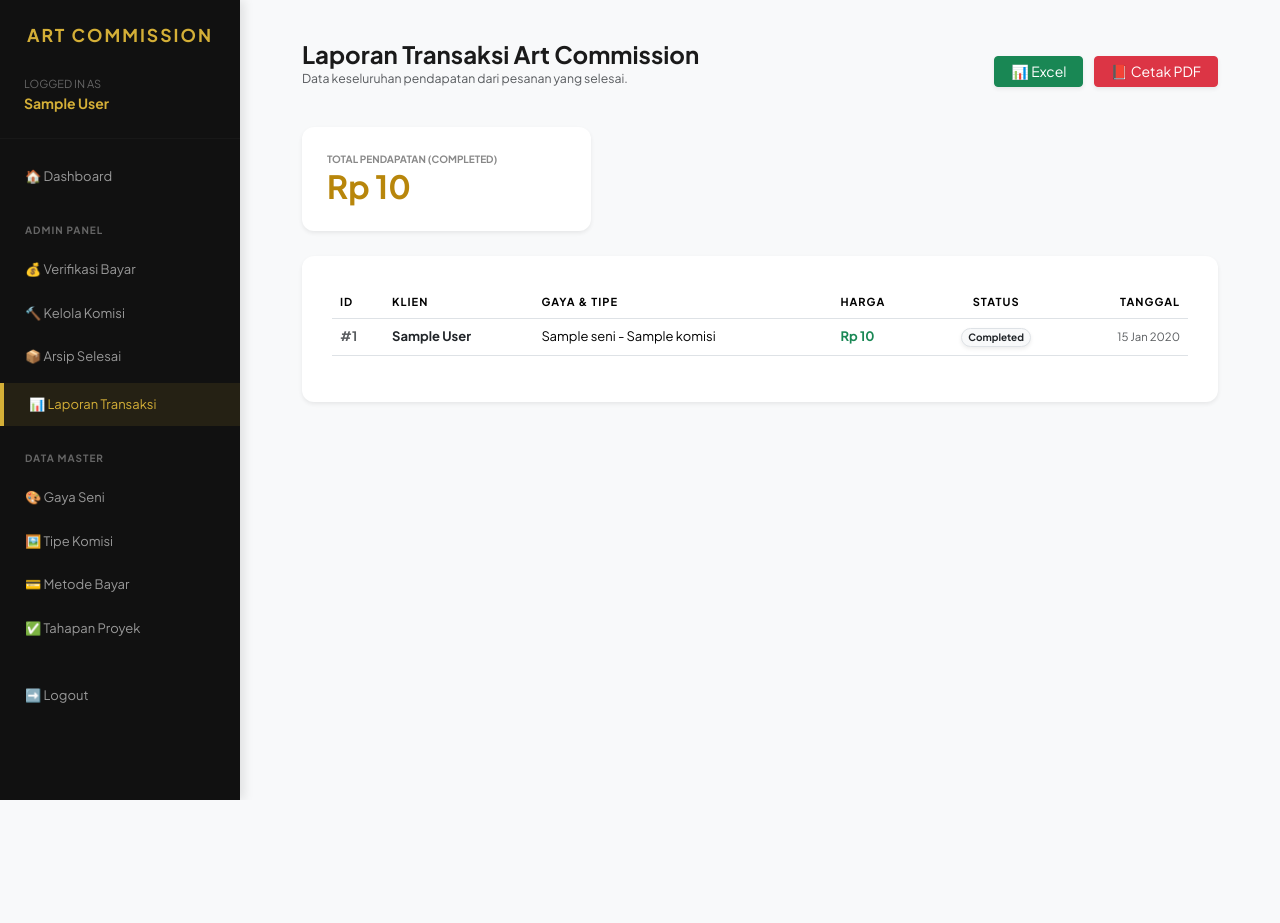
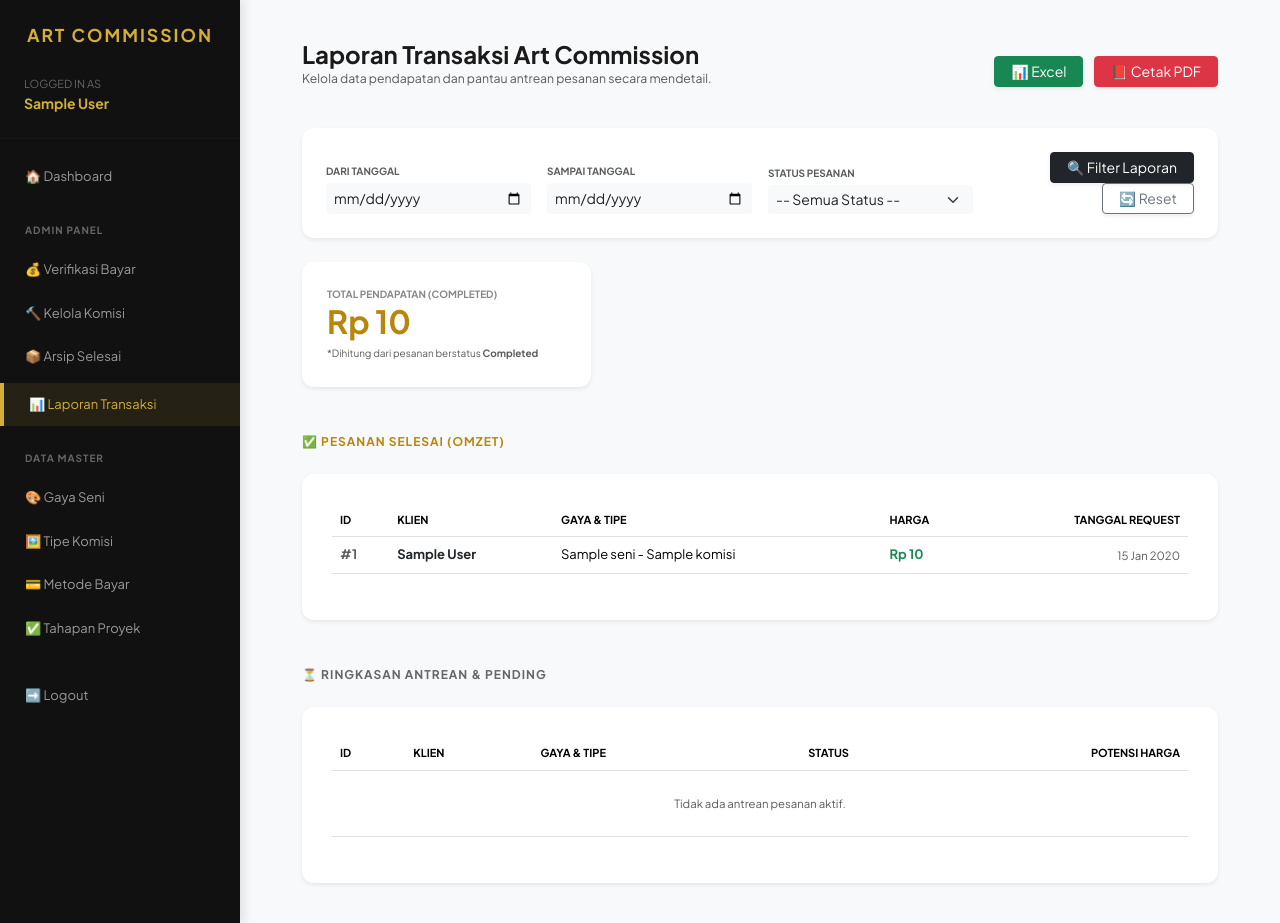
Before and after one commit to dapimorales/art-comissionn-system, a CodeIgniter app: page /art_commision_ci3/laporan in a window 1280 px wide. Before the commit the page ends 800 px from the top, so only its background shows below. Run offline with CodeIgniter, Linux system fonts and the light colour scheme; the visitor is signed in with stand-in values (Sample User, id 1); tables that the repository leaves empty or names only in its code hold one stand-in row (values such as "Sample post").

Commit message:
KELARRRRRR

```diff
--- a/application/controllers/Laporan.php
+++ b/application/controllers/Laporan.php
@@ -13,36 +13,75 @@ class Laporan extends CI_Controller {
         $this->load->model('Komisi_model');
     }
 
-    // Tampilan Laporan Utama
-    public function index() {
-        $data['title'] = 'Laporan Transaksi Art Commission';
+   public function index() {
+    $data['title'] = 'Laporan Transaksi Art Commission';
 
-        // 1. Ambil semua data komisi
-        $data['laporan'] = $this->Komisi_model->get_all_komisi();
+    // Ambil filter dari URL
+    $tgl_awal = $this->input->get('tgl_awal');
+    $tgl_akhir = $this->input->get('tgl_akhir');
+    $status_filter = $this->input->get('status');
 
-        // 2. Hitung Total Pendapatan (Hanya yang statusnya Completed)
+    // --- 1. DATA KHUSUS SELESAI (UNTUK TABEL ATAS) ---
+    $this->db->select('komisi.*, users.nama as nama_klien, gaya_seni.nama_gaya, tipe_komisi.nama_tipe');
+    $this->db->from('komisi');
+    $this->db->join('users', 'komisi.id_klien = users.id_user');
+    $this->db->join('gaya_seni', 'komisi.id_gaya = gaya_seni.id_gaya');
+    $this->db->join('tipe_komisi', 'komisi.id_tipe = tipe_komisi.id_tipe');
+
+    // KUNCI: Paksa hanya status Completed yang masuk ke sini agar tidak campur
+    $this->db->where('komisi.status_komisi', 'Completed');
+
+    if ($tgl_awal && $tgl_akhir) {
+        $this->db->where('DATE(tanggal_request) >=', $tgl_awal);
+        $this->db->where('DATE(tanggal_request) <=', $tgl_akhir);
+    }
+
+    $this->db->order_by('tanggal_request', 'DESC');
+    // VARIABEL INI HARUS SAMA DENGAN DI VIEW
+    $data['laporan_selesai'] = $this->db->get()->result();
+
+
+    // --- 2. DATA KHUSUS ANTREAN (UNTUK TABEL BAWAH) ---
+    $this->db->select('komisi.*, users.nama as nama_klien, gaya_seni.nama_gaya, tipe_komisi.nama_tipe');
+    $this->db->from('komisi');
+    $this->db->join('users', 'komisi.id_klien = users.id_user');
+    $this->db->join('gaya_seni', 'komisi.id_gaya = gaya_seni.id_gaya');
+    $this->db->join('tipe_komisi', 'komisi.id_tipe = tipe_komisi.id_tipe');
+
+    // Logika Filter Status untuk Antrean
+    if ($status_filter && $status_filter != 'Completed') {
+        $this->db->where('komisi.status_komisi', $status_filter);
+    } else {
+        $this->db->where_in('komisi.status_komisi', ['Pending', 'In Progress']);
+    }
+
+    $this->db->order_by('tanggal_request', 'ASC');
+    $data['laporan_antrean'] = $this->db->get()->result();
+
+
+    // --- 3. HITUNG TOTAL PENDAPATAN ---
+    if ($status_filter && $status_filter != 'Completed') {
+        $data['total_pendapatan'] = 0;
+    } else {
         $this->db->select_sum('total_harga');
         $this->db->where('status_komisi', 'Completed');
+        if ($tgl_awal && $tgl_akhir) {
+            $this->db->where('DATE(tanggal_request) >=', $tgl_awal);
+            $this->db->where('DATE(tanggal_request) <=', $tgl_akhir);
+        }
         $query = $this->db->get('komisi');
-        $result = $query->row();
-        $data['total_pendapatan'] = $result->total_harga ?? 0;
-
-        // 3. Load View dengan folder yang disederhanakan
-        $this->load->view('layout/v_header', $data);
-        $this->load->view('laporan/v_index', $data); // Folder views/laporan/v_index.php
-        $this->load->view('layout/v_footer');
+        $data['total_pendapatan'] = $query->row()->total_harga ?? 0;
     }
 
-    // Fitur Export Excel (Tanpa Library Berat)
-    // Fungsi ini hanya sebagai trigger jika diperlukan redirect,
-    // karena ekspor sebenarnya sudah kita tangani via JavaScript di View agar cepat.
+    $this->load->view('layout/v_header', $data);
+    $this->load->view('laporan/v_index', $data);
+    $this->load->view('layout/v_footer');
+}
+
     public function export_excel() {
         $this->index();
     }
 
-    // Fitur Export PDF
-    // Kita gunakan window.print() di browser via View agar tampilan
-    // identik dengan apa yang Anda lihat di layar (What You See Is What You Get).
     public function export_pdf() {
         $this->index();
     }
--- a/application/views/laporan/v_index.php
+++ b/application/views/laporan/v_index.php
@@ -2,87 +2,145 @@
     <div class="d-flex justify-content-between align-items-center mb-4">
         <div>
             <h4 class="fw-bold m-0" style="color: var(--text-black);">Laporan Transaksi Art Commission</h4>
-            <p class="text-muted small">Data keseluruhan pendapatan dari pesanan yang selesai.</p>
+            <p class="text-muted small">Kelola data pendapatan dan pantau antrean pesanan secara mendetail.</p>
         </div>
-        <div class="d-print-none"> <button onclick="exportTableToExcel('tabelLaporan', 'Laporan-Komisi')" class="btn btn-sm btn-success shadow-sm px-3">📊 Excel</button>
+        <div class="d-print-none">
+            <button onclick="exportTableToExcel('areaLaporan', 'Laporan-Art-Commission')" class="btn btn-sm btn-success shadow-sm px-3">📊 Excel</button>
             <button onclick="window.print()" class="btn btn-sm btn-danger shadow-sm px-3 ms-2">📕 Cetak PDF</button>
         </div>
     </div>
 
-    <div class="row mb-4">
+    <div class="table-box shadow-sm border-0 mb-4 p-4 d-print-none">
+        <form action="<?= base_url('laporan'); ?>" method="get" class="row align-items-end g-3">
+            <div class="col-md-3">
+                <label class="small fw-bold text-muted mb-1" style="font-size: 10px;">DARI TANGGAL</label>
+                <input type="date" name="tgl_awal" class="form-control form-control-sm border-0 bg-light shadow-none" value="<?= $this->input->get('tgl_awal'); ?>">
+            </div>
+            <div class="col-md-3">
+                <label class="small fw-bold text-muted mb-1" style="font-size: 10px;">SAMPAI TANGGAL</label>
+                <input type="date" name="tgl_akhir" class="form-control form-control-sm border-0 bg-light shadow-none" value="<?= $this->input->get('tgl_akhir'); ?>">
+            </div>
+            <div class="col-md-3">
+                <label class="small fw-bold text-muted mb-1" style="font-size: 10px;">STATUS PESANAN</label>
+                <select name="status" class="form-select form-select-sm border-0 bg-light shadow-none">
+                    <option value="">-- Semua Status --</option>
+                    <option value="Pending" <?= ($this->input->get('status') == 'Pending') ? 'selected' : ''; ?>>Pending</option>
+                    <option value="In Progress" <?= ($this->input->get('status') == 'In Progress') ? 'selected' : ''; ?>>In Progress</option>
+                    <option value="Completed" <?= ($this->input->get('status') == 'Completed') ? 'selected' : ''; ?>>Completed</option>
+                </select>
+            </div>
+            <div class="col-md-3 text-end">
+                <button type="submit" class="btn btn-sm btn-dark px-3 shadow-sm">🔍 Filter Laporan</button>
+                <a href="<?= base_url('laporan'); ?>" class="btn btn-sm btn-outline-secondary px-3 shadow-sm ms-1">🔄 Reset</a>
+            </div>
+        </form>
+    </div>
+
+    <div id="areaLaporan">
+        <div class="d-none d-print-block mb-4 p-2 border-bottom">
+            <h5 class="fw-bold">Laporan Transaksi Art Commission</h5>
+            <p class="small m-0">
+                Periode: <?= $this->input->get('tgl_awal') ? date('d M Y', strtotime($this->input->get('tgl_awal'))) : 'Semua Waktu'; ?> s/d <?= $this->input->get('tgl_akhir') ? date('d M Y', strtotime($this->input->get('tgl_akhir'))) : 'Sekarang'; ?>
+                | Status: <b><?= $this->input->get('status') ? $this->input->get('status') : 'Semua Status'; ?></b>
+            </p>
+        </div>
+
+        <?php if(!$this->input->get('status') || $this->input->get('status') == 'Completed'): ?>
+        <div class="row mb-5">
             <div class="col-md-4">
                 <div class="stat-card shadow-sm border-0">
                     <div class="card-title" style="font-size: 10px; font-weight: 700; color: #888;">TOTAL PENDAPATAN (COMPLETED)</div>
                     <div class="display-4" style="color: var(--gold-primary); font-size: 2rem; font-weight: 800;">
                         Rp <?= number_format($total_pendapatan ?? 0, 0, ',', '.'); ?>
                     </div>
+                    <small class="text-muted" style="font-size: 10px;">*Dihitung dari pesanan berstatus <b>Completed</b></small>
                 </div>
             </div>
         </div>
+        <?php endif; ?>
 
-    <div class="table-box shadow-sm border-0" id="tabelLaporan">
+        <?php if(!$this->input->get('status') || $this->input->get('status') == 'Completed'): ?>
+        <h6 class="fw-bold mb-3" style="color: var(--gold-primary); letter-spacing: 1px; font-size: 12px;">✅ PESANAN SELESAI (OMZET)</h6>
+        <div class="table-box shadow-sm border-0 mb-5">
             <table class="table align-middle" style="font-size: 13px;">
                 <thead>
-                <tr style="color: var(--gold-primary); text-transform: uppercase; font-size: 11px; letter-spacing: 1px;">
+                    <tr style="color: #888; text-transform: uppercase; font-size: 11px;">
                         <th>ID</th>
                         <th>Klien</th>
                         <th>Gaya & Tipe</th>
                         <th>Harga</th>
-                    <th class="text-center">Status</th>
-                    <th class="text-end">Tanggal</th>
+                        <th class="text-end">Tanggal Request</th>
                     </tr>
                 </thead>
                 <tbody>
-                <?php foreach($laporan as $row): ?>
+                    <?php if(empty($laporan_selesai)): ?>
+                        <tr><td colspan="5" class="text-center py-4 text-muted small">Tidak ada data transaksi selesai.</td></tr>
+                    <?php else: ?>
+                        <?php foreach($laporan_selesai as $row): ?>
                         <tr>
                             <td class="text-muted fw-bold">#<?= $row->id_komisi; ?></td>
                             <td class="fw-bold text-dark"><?= $row->nama_klien; ?></td>
                             <td><?= $row->nama_gaya; ?> - <?= $row->nama_tipe; ?></td>
                             <td class="fw-bold text-success">Rp <?= number_format($row->total_harga, 0, ',', '.'); ?></td>
-                    <td class="text-center">
-                        <span class="badge rounded-pill bg-light text-dark border shadow-sm" style="font-size: 10px;">
-                            <?= $row->status_komisi; ?>
-                        </span>
-                    </td>
                             <td class="text-end text-muted small"><?= date('d M Y', strtotime($row->tanggal_request)); ?></td>
                         </tr>
                         <?php endforeach; ?>
+                    <?php endif; ?>
                 </tbody>
             </table>
+        </div>
+        <?php endif; ?>
+
+        <?php if(!$this->input->get('status') || $this->input->get('status') != 'Completed'): ?>
+        <h6 class="fw-bold mb-3" style="color: #666; letter-spacing: 1px; font-size: 12px;">⏳ RINGKASAN ANTREAN & PENDING</h6>
+        <div class="table-box shadow-sm border-0">
+            <table class="table align-middle" style="font-size: 13px;">
+                <thead>
+                    <tr style="color: #888; text-transform: uppercase; font-size: 11px;">
+                        <th>ID</th>
+                        <th>Klien</th>
+                        <th>Gaya & Tipe</th>
+                        <th class="text-center">Status</th>
+                        <th class="text-end">Potensi Harga</th>
+                    </tr>
+                </thead>
+                <tbody>
+                    <?php if(empty($laporan_antrean)): ?>
+                        <tr><td colspan="5" class="text-center py-4 text-muted small">Tidak ada antrean pesanan aktif.</td></tr>
+                    <?php else: ?>
+                        <?php foreach($laporan_antrean as $antre): ?>
+                        <tr>
+                            <td class="text-muted">#<?= $antre->id_komisi; ?></td>
+                            <td class="fw-bold"><?= $antre->nama_klien; ?></td>
+                            <td><?= $antre->nama_gaya; ?></td>
+                            <td class="text-center">
+                                <span class="badge rounded-pill <?= ($antre->status_komisi == 'Pending') ? 'bg-light text-danger border' : 'bg-light text-primary border'; ?>" style="font-size: 9px;">
+                                    <?= $antre->status_komisi; ?>
+                                </span>
+                            </td>
+                            <td class="text-end fw-bold">Rp <?= number_format($antre->total_harga, 0, ',', '.'); ?></td>
+                        </tr>
+                        <?php endforeach; ?>
+                    <?php endif; ?>
+                </tbody>
+            </table>
+        </div>
+        <?php endif; ?>
     </div>
 </div>
 
 <script>
-function exportTableToExcel(tableID, filename = ''){
-    var tableSelect = document.getElementById(tableID);
-    var tableHTML = tableSelect.outerHTML;
-
+function exportTableToExcel(areaID, filename = ''){
+    var areaSelect = document.getElementById(areaID);
+    var areaHTML = areaSelect.outerHTML;
     var uri = 'data:application/vnd.ms-excel;base64,';
-
-    // TEMPLATE XML DENGAN STYLE BORDER & PADDING
-    var template = '<html xmlns:o="urn:schemas-microsoft-com:office:office" xmlns:x="urn:schemas-microsoft-com:office:excel" xmlns="http://www.w3.org/TR/REC-html40">' +
-    '<head>' +
-    '' +
-    '<style>' +
-    'table { border-collapse: collapse; } ' + // Menyatukan garis border
-    'th, td { border: 0.5pt solid #000000; padding: 5px; } ' + // Memberikan border hitam dan jarak teks
-    'th { background-color: #f2f2f2; font-weight: bold; } ' + // Memberikan warna latar pada judul kolom
-    '</style>' +
-    '<meta http-equiv="content-type" content="text/plain; charset=UTF-8">' +
-    '</head>' +
-    '<body><table>{table}</table></body></html>';
-
+    var template = '<html xmlns:o="urn:schemas-microsoft-com:office:office" xmlns:x="urn:schemas-microsoft-com:office:excel" xmlns="http://www.w3.org/TR/REC-html40"><head><style>table { border-collapse: collapse; } th, td { border: 0.5pt solid #000; padding: 5px; font-family: Arial; font-size: 10pt; } th { background: #f2f2f2; font-weight: bold; }</style></head><body>{table}</body></html>';
     var base64 = function(s) { return window.btoa(unescape(encodeURIComponent(s))) };
     var format = function(s, c) { return s.replace(/{(\w+)}/g, function(m, p) { return c[p]; }) };
-
-    var ctx = {
-        worksheet: filename || 'Laporan',
-        table: tableHTML
-    };
-
+    var ctx = { worksheet: 'Laporan', table: areaHTML };
     var link = document.createElement("a");
     link.href = uri + base64(format(template, ctx));
-    link.download = (filename ? filename + '.xls' : 'Laporan_Komisi.xls');
+    link.download = filename + '.xls';
     document.body.appendChild(link);
     link.click();
     document.body.removeChild(link);
@@ -90,11 +148,10 @@ function exportTableToExcel(tableID, filename = ''){
 </script>
 
 <style>
-/* CSS khusus untuk mempercantik hasil print PDF */
 @media print {
     .sidebar, .d-print-none, hr { display: none !important; }
     .content { padding: 0 !important; margin: 0 !important; }
-    .table-box { box-shadow: none !important; border: 1px solid #ddd !important; }
+    .table-box, .stat-card { box-shadow: none !important; border: 1px solid #ddd !important; }
     body { background-color: white !important; }
 }
 </style>
```
Also changed, not shown: application/controllers/Pembayaran.php (+62 -4 lines), application/views/transaksi/pembayaran/v_form.php (+33 -10 lines), assets/bukti_bayar/bukti_8_1766416430.png (added), assets/bukti_bayar/bukti_9_1766465957.png (added), assets/preview_progress/progress-8-1766465165.png (added), assets/preview_progress/progress-8-1766465210.png (added), assets/preview_progress/progress-9-1766466014.jpeg (added), assets/preview_progress/progress-9-1766466134.jpeg (added). Lines whose indentation alone changed are shown as unchanged.
